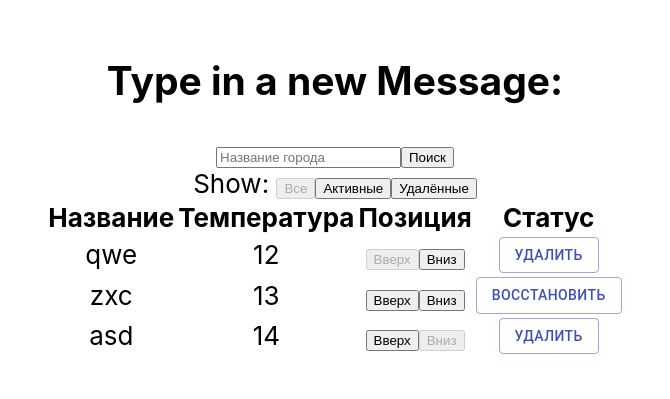
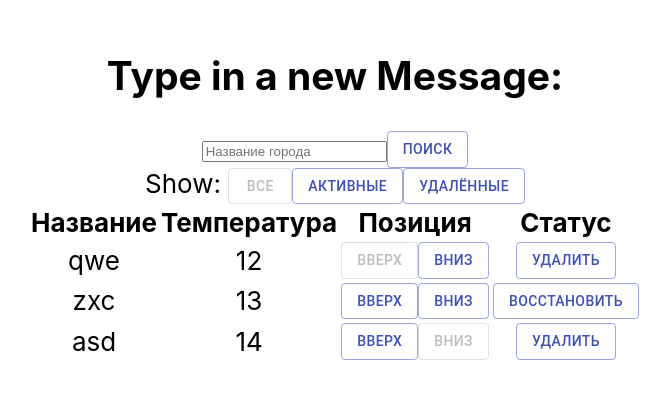
Before and after one commit to Fiarcherry/weather-widget-app, a React (Create React App) app: page / in a window 1280 px wide. Shown: the part 209-608 px from the top of the page, without its empty margins (305-975 px from the left). Built offline with nearby package versions, Linux system fonts and the light colour scheme.

Commit message:
Update Button.js

```diff
--- a/src/components/Button.js
+++ b/src/components/Button.js
@@ -1,7 +1,20 @@
-const Button = ({ onClick, title, isDisabled = false }) => (
-  <button onClick={onClick} disabled={isDisabled}>
+import ButtonMaterial from '@material-ui/core/Button'
+//Сейчас везде используется material ui
+const Button = ({
+  onClick,
+  title,
+  isDisabled = false,
+  variant = 'outlined',
+  color = 'primary',
+}) => (
+  <ButtonMaterial
+    onClick={onClick}
+    disabled={isDisabled}
+    variant={variant}
+    color={color}
+  >
     {title}
-  </button>
+  </ButtonMaterial>
 )
 
 export default Button
```
